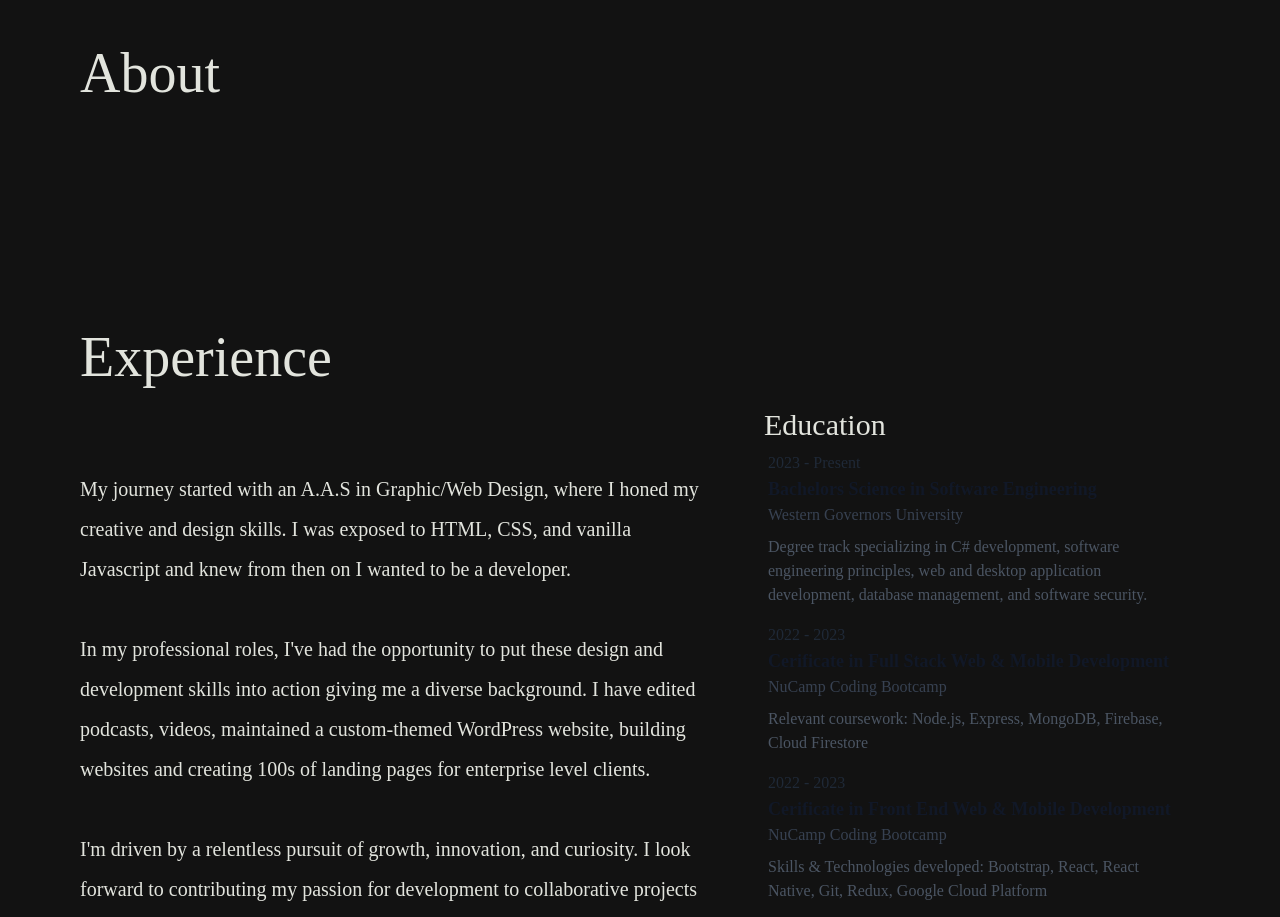
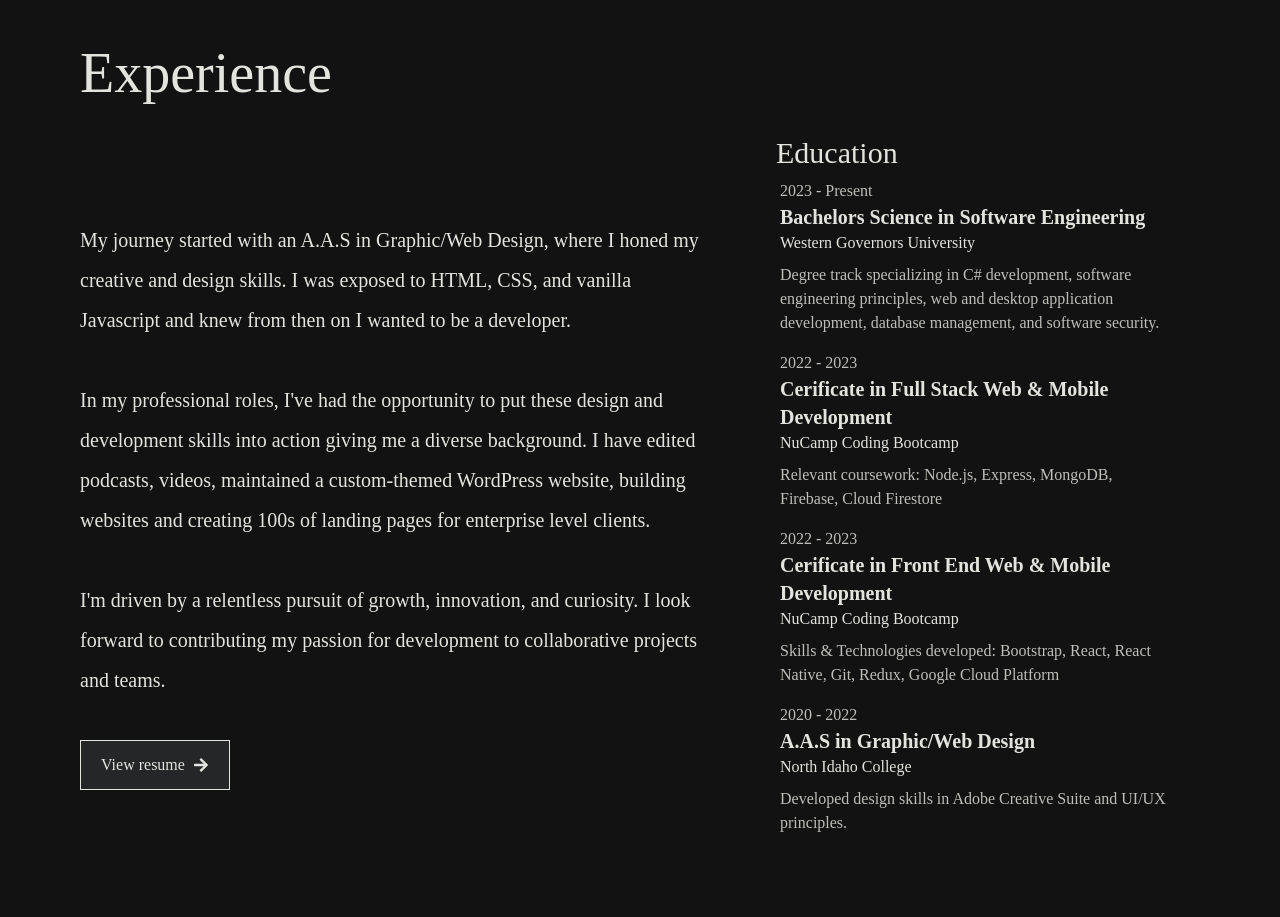
Before and after one commit to Kcounts93/my-portfolio, a React (Create React App) app: page / in a window 1280 px wide. Shown: the part 1880-2797 px from the top of the page. Built offline with nearby package versions, Linux system fonts and the light colour scheme.

Commit message:
Experience component footer and contact component

```diff
--- a/src/App.js
+++ b/src/App.js
@@ -4,6 +4,8 @@ import About from "./components/About";
 import Skills from "./components/Skills";
 import Experience from "./components/Experience";
 import Projects from "./components/Projects";
+import Contact from "./components/Contact";
+import Footer from "./components/Footer";
 
 function App() {
   return (
@@ -12,8 +14,10 @@ function App() {
       <Hero />
       <Projects />
       <Skills />
+      <Experience />
       <About />
-      <Experience />
+      <Contact />
+      <Footer />
     </div>
   );
 }
--- /dev/null
+++ b/src/components/Contact.jsx
@@ -0,0 +1,13 @@
+import React from "react";
+
+const Contact = () => {
+  return (
+    <div name="contact" className="w-full px-5 lg:px-20 mt-20 mb-20 flex-row">
+      <div className="text-heading-section mb-10">
+        <h2 className="text-putty text-[3.5rem] mb-2 font-light">Contact</h2>
+      </div>
+    </div>
+  );
+};
+
+export default Contact;
--- a/src/components/Experience.jsx
+++ b/src/components/Experience.jsx
@@ -1,6 +1,6 @@
 import React from "react";
 import { motion, AnimatePresence } from "framer-motion";
-import { FaCalendarAlt } from "react-icons/fa";
+import { FaCalendarAlt, FaArrowRight } from "react-icons/fa";
 
 const Experience = () => {
   const education = [
@@ -77,7 +77,7 @@ const Experience = () => {
       <div className="text-heading-section mb-10">
         <h2 className="text-[3.5rem] mb-2 font-light">Experience</h2>
         <div className="flex sm:flex-col lg:flex-row sm:flex-wrap md:flex-wrap lg:flex-nowrap">
-          <div className=" mb-5 sm:mb-10 flex items-center pr-11 lg:w-3/5">
+          <div className="flex sm:mb-10 md:mb-10 lg:mb-0 lg:mt-10 flex-col justify-center pr-11 lg:w-3/5">
             <p className="text-xl leading-10">
               My journey started with an A.A.S in Graphic/Web Design, where I
               honed my creative and design skills. I was exposed to HTML, CSS,
@@ -96,22 +96,42 @@ const Experience = () => {
               curiosity. I look forward to contributing my passion for
               development to collaborative projects and teams.
             </p>
+            <a
+              href="https://www.linkedin.com/in/kaylacounts/"
+              target="_blank"
+              rel="noopener noreferrer"
+            >
+              <button className="flex items-center mt-10 px-5 py-3 border border-putty bg-charcoal text-bold hover:bg-putty hover:text-charcoal duration-300">
+                View resume
+                <span className="duration-300">
+                  <FaArrowRight className="ml-2" />
+                </span>
+              </button>
+            </a>
           </div>
           {/* education */}
-          <div className="lg:w-2/5">
+          <div className="lg:w-2/5 ">
+            <div className="p-3">
               <h3 className="text-3xl mb-2 font-light pl-3">Education</h3>
-            <ul className="sm:mt-10 lg:mt-0">
+              <ul className="sm:mt-10 lg:mt-0 cursor-default ">
                 {education.map((item, index) => (
-                <li key={index} className="mb-4 last:mb-0">
-                  <div className="text-gray-800 ">{item.year}</div>
-                  <div className="text-lg font-semibold text-gray-900">
+                  <li key={index} className="mb-4 last:mb-0 cursor-default">
+                    <div className="text-md text-light text-darkputty">
+                      {item.year}
+                    </div>
+                    <div className="text-xl font-semibold cursor-default">
                       {item.degree}
                     </div>
-                  <div className="text-gray-700 ">{item.school}</div>
-                  <p className="mt-2 text-gray-600">{item.description}</p>
+                    <div className="font-medium cursor-default">
+                      {item.school}
+                    </div>
+                    <p className="mt-2 text-darkputty cursor-default">
+                      {item.description}
+                    </p>
                   </li>
                 ))}
               </ul>
+            </div>
           </div>
         </div>
       </div>
@@ -132,17 +152,15 @@ const Experience = () => {
                   <div className="z-10 flex items-center justify-center w-6 h-6 bg-charcoal rounded-full ring-0 ring-putty dark:bg-charcoal sm:ring-8 dark:ring-charcoal shrink-0">
                     <FaCalendarAlt className="text-putty" />
                   </div>
-                  <div className="hidden sm:flex w-full bg-gray-200 h-0.5 dark:bg-gray-700"></div>
+                  <div className="hidden sm:flex w-full bg-putty h-0.5 dark:bg-charcoal"></div>
                 </div>
                 <div className="mt-3 sm:pr-8">
                   <h3 className="text-lg font-semibold ">{experience.title}</h3>
-                  <h3 className="text-lg font-semibold">
-                    {experience.company}
-                  </h3>
-                  <time className="block mb-2 text-sm font-normal leading-none text-gray-400 dark:text-gray-500">
+                  <h3 className="text-lg font-medium">{experience.company}</h3>
+                  <time className="block mb-2 text-md font-semibold leading-none text-darkputty">
                     {experience.date}
                   </time>
-                  <p className="text-base font-normal text-gray-500 dark:text-gray-400">
+                  <p className="text-base font-normal text-darkputty">
                     {experience.description}
                   </p>
                 </div>
--- /dev/null
+++ b/src/components/Footer.jsx
@@ -0,0 +1,7 @@
+import React from "react";
+
+const Footer = () => {
+  return <div>footer</div>;
+};
+
+export default Footer;
--- a/tailwind.config.js
+++ b/tailwind.config.js
@@ -8,6 +8,7 @@ module.exports = {
         "charcoal": "#242628",
         "putty": "#e2e4dd",
         "blue": "#114adc",
+        "darkputty": "#BEBFBA",
       },
       backgroundImage: {
         "hero-pattern": "url('src/assets/blue-circles.png)",
```
Lines whose indentation alone changed are shown as unchanged.
